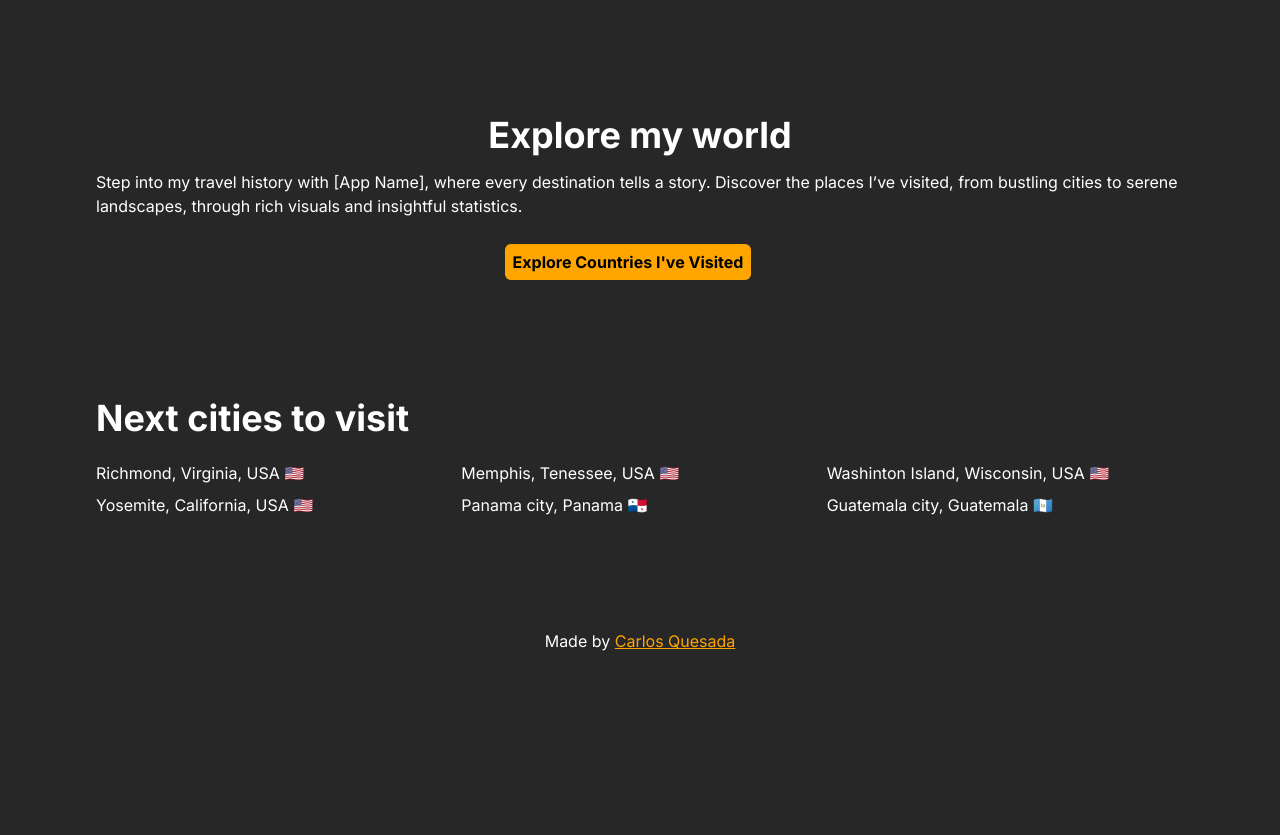
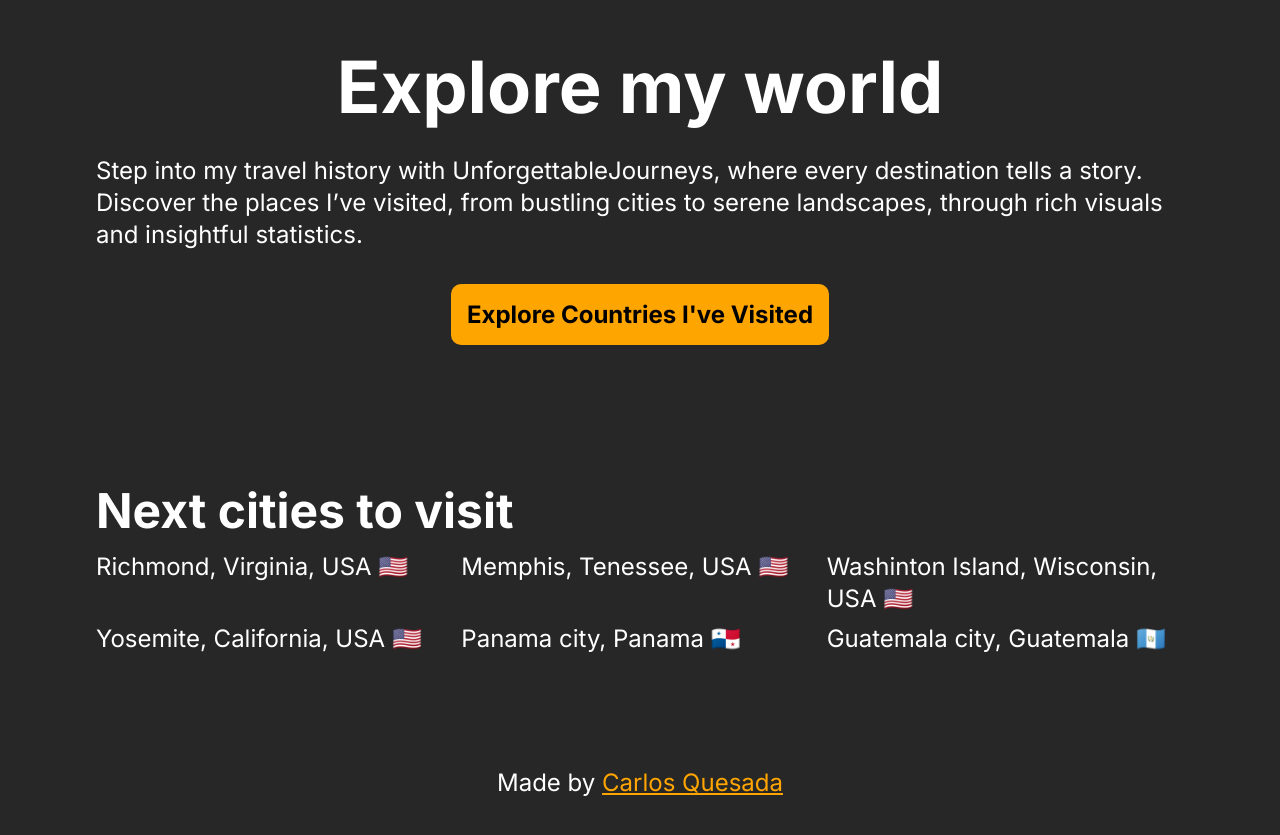
Before and after one commit to Carlosqu24/unforgettablejourneys, a Next.js app: page / in a window 1280 px wide. Shown: the part 105-940 px from the top of the page. Before the commit the page ends 854 px from the top, so only its background shows below. Built offline with nearby package versions, Linux system fonts and the light colour scheme.

Commit message:
Landing styles fixed

```diff
--- a/app/components/LandingSections/Banner/Banner.tsx
+++ b/app/components/LandingSections/Banner/Banner.tsx
@@ -4,12 +4,12 @@ import Link from 'next/link'
 const Banner = () => {
   return (
     <section className="h-[50vh] flex flex-col items-center justify-center">
-        <h1 className={`font-bold text-[36px]`}>Explore my world</h1>
-        <p className="mt-2">Step into my travel history with [App Name], where every destination tells a story. Discover the places I’ve visited, from bustling cities to serene landscapes, through rich visuals and insightful statistics.</p>
+        <h1 className={`font-bold text-7xl m-0`}>Explore my world</h1>
+        <p className="mt-8 text-2xl">Step into my travel history with UnforgettableJourneys, where every destination tells a story. Discover the places I’ve visited, from bustling cities to serene landscapes, through rich visuals and insightful statistics.</p>
 
-        <div className="mt-8">
+        <div className="mt-12">
           <Link
-            className="mr-6 p-2 bg-[#FFA500] text-[#000] font-bold rounded-[6px] cursor-pointer"
+            className="p-4 bg-[#FFA500] text-[#000] text-2xl font-bold rounded-[10px] cursor-pointer"
             href={"/"}
           >Explore Countries I've Visited</Link>
 
--- a/app/components/LandingSections/NextPlacesToVisit/NextPlacesToVisit.tsx
+++ b/app/components/LandingSections/NextPlacesToVisit/NextPlacesToVisit.tsx
@@ -2,9 +2,9 @@ import React from 'react'
 
 const NextPlacesToVisit = () => {
   return (
-    <section>
-        <h1 className="font-bold text-[36px] mb-4">Next cities to visit</h1>
-        <ul className="grid grid-cols-3 gap-2">
+    <section className='mt-24'>
+        <h1 className="font-bold mb-4 text-5xl">Next cities to visit</h1>
+        <ul className="grid grid-cols-3 gap-2 text-2xl">
           <li>Richmond, Virginia, USA 🇺🇸</li>
           <li>Memphis, Tenessee, USA 🇺🇸</li>
           <li>Washinton Island, Wisconsin, USA 🇺🇸</li>
--- a/app/page.tsx
+++ b/app/page.tsx
@@ -8,7 +8,7 @@ export default function Home() {
       <Banner />
       <NextPlacesToVisit />
       <span
-        className="block text-center mt-28"
+        className="block text-center mt-28 text-2xl"
       >Made by <a href="https://twitter.com/WebdevQuesada" className="text-[#FFA500] underline">Carlos Quesada</a></span>
     </>
   );
```
